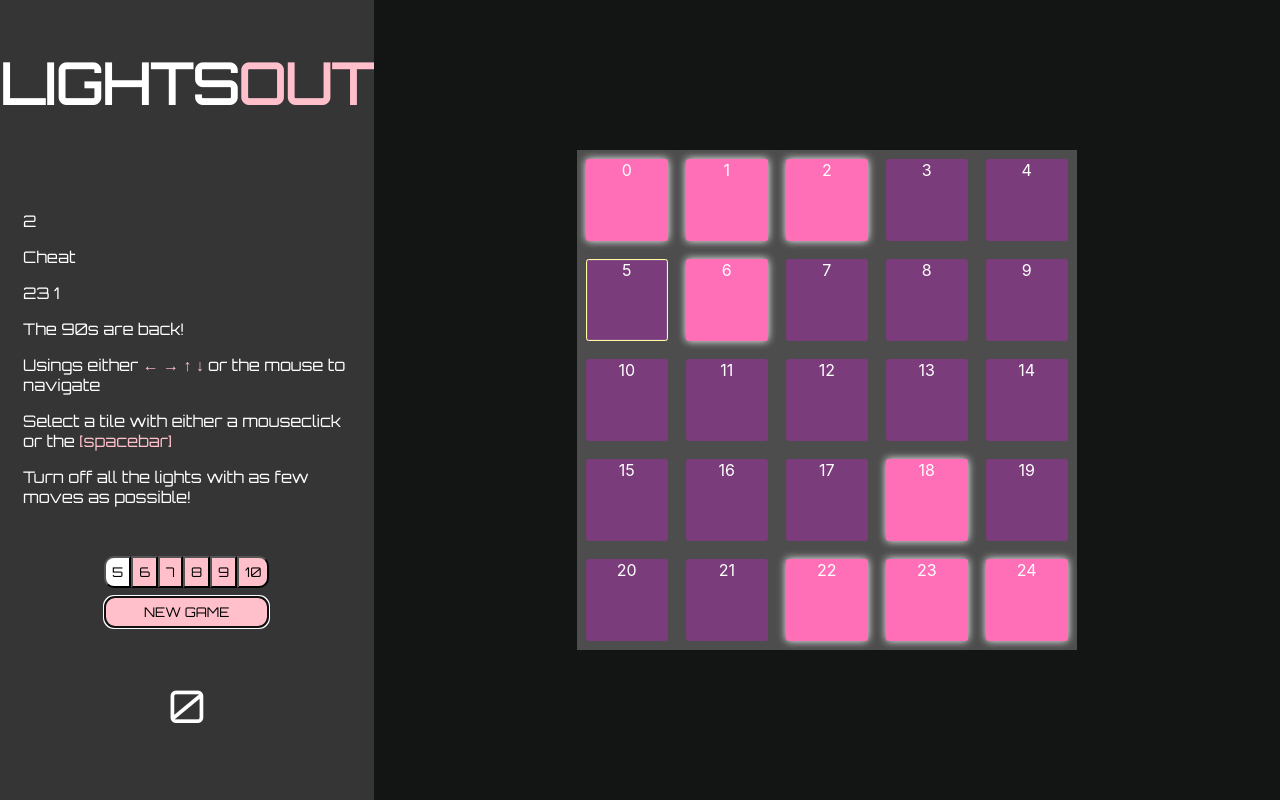
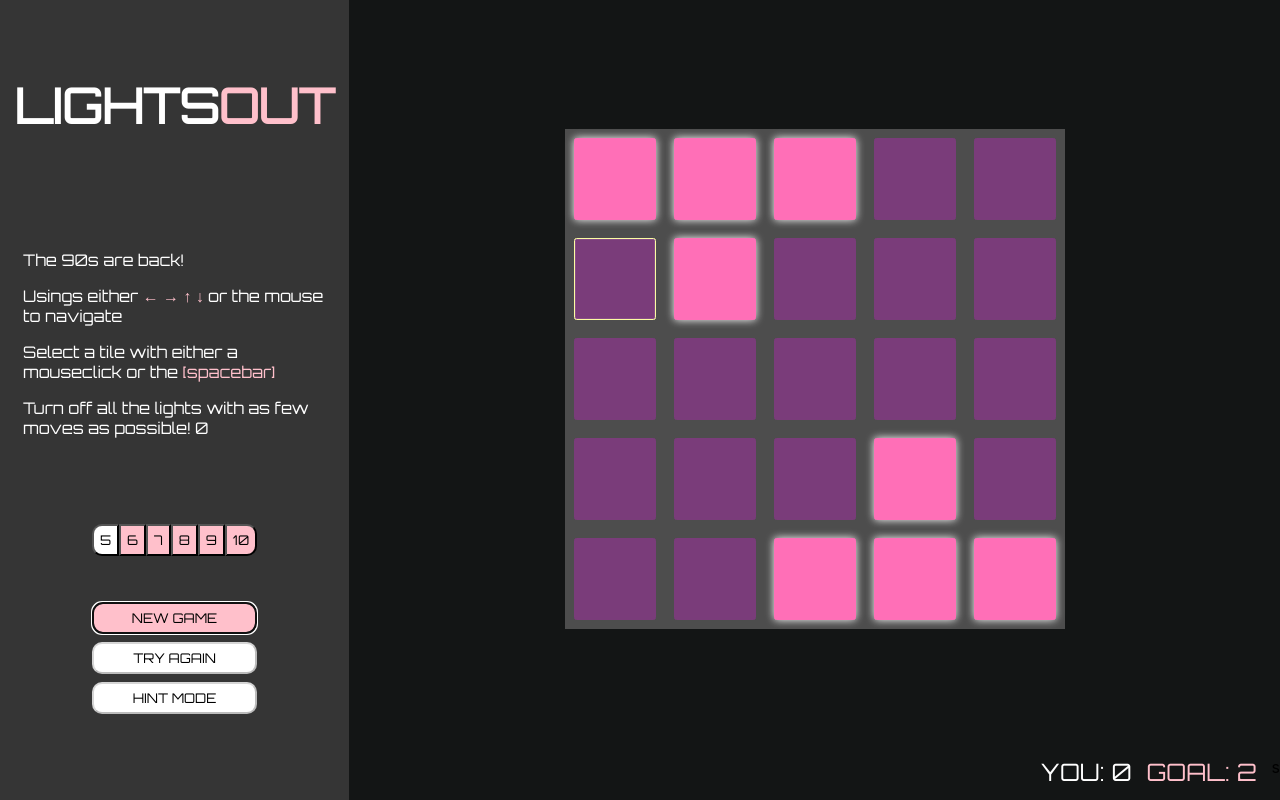
Before and after one commit to cmartinez84/react-lightsout, a React (Create React App) app: page / in a window 1280 px wide. Built offline with nearby package versions, Linux system fonts and the light colour scheme.

Commit message:
Created tryagain mode, improved styles for smaller sizes, elements no longer breaking or expanding page.

```diff
--- a/src/App.css
+++ b/src/App.css
@@ -8,12 +8,24 @@
 }
 .col-2{
     display: flex;
-    align-items: center;
-    justify-content: center;
+    flex-direction: column;
+    justify-content: space-between;
     background-color: rgb(19, 21, 21);
     height: 100vh;
     position: relative;
+
 }
+.col-2-row-1{
+    flex-basis: 97vh;
+    display: flex;
+    justify-content: center;
+    align-items: center;
+}
+
+.col-2-row-2{
+    /* background: lightgreen */
+}
+
 .col-1-block-1{
     display: flex;
     justify-content: center;
@@ -51,11 +63,18 @@
 .start-button:disabled{
     background-color: white;
 }
-.score{
-    font-size: 45px;
-    color: white;
-    font-family: 'Orbitron', sans-serif;
+
+.col-1-block-3{
+    display: flex;
+    justify-content: space-around;
+    align-items: center;
 }
+.col-1-block-2 div{
+    flex: 1
+}
+
+
+
 
 .instructions{
     font-family: 'Orbitron', sans-serif;
@@ -86,6 +105,6 @@
 
   @media only screen and (min-width: 1200px) and (min-height: 800px){
    .site-title{
-    font-size: 3.5em;
+    font-size: 3em;
    }
   }
--- a/src/App.js
+++ b/src/App.js
@@ -4,17 +4,17 @@ import Board from './components/board/board.js';
 import Controls from './components/controls/controls.js';
 import './App.css';
 import { useRef } from 'react';
+import ScoreContainer from './components/ScoreContainer/ScoreContainer.js';
 
 
 // 5 6 7 8 9 10
 // 25 36 49 64 81 100
 //   11 13 15 17 19
     // 2
-// Win does not ask to play again, it just draws new board.
 // Store the preplays in state
 //Cannot change levels while game in play
 
-// Preplays start
+// Game difficulty starts easy and increasese with ever successive win. Difficulty is mathmatically proportionate for all board areas. New game starts immediately after win and gets increasingly difficult.
 
 class App extends Component{
 
@@ -29,8 +29,10 @@ class App extends Component{
     boardWidth: 5,
     boardArea: 25,
     selectedWidth: 5,
-    difficlty: 2,
-    preplays: []
+    difficulty: 2,
+    preplays: [],
+    tryAgain: false,
+    disableNewGameButton: false
   }
 
   handleTileClick=(index)=>{
@@ -84,35 +86,30 @@ class App extends Component{
   checkForWin(newTiles){
     const allLightsOut = newTiles.every(tile => tile === false);
     if (allLightsOut){
+      console.log(allLightsOut)
       this.removeKeyBoardFunctionality();
-      this.setState({ difficlty: this.state.difficlty + 1 })
-      this.startGame();
-      // this.setState({
-      //   showWinOverlay:true,
-      //   highlightedTile: null,
-      //   gameInPlay: false,
-      //   demoMode: true
-      // });
-      // this.startCelebrationSequence();
-      // this.startButtonRef.focus();
+      this.setState({difficulty : this.state.difficulty + 1 })
+      console.log(this.state)
+      this.startGame(false, false);
     }
   }
-  startCelebrationSequence=()=>{
-    const allFalse = this.state.tiles.map(tile=>false);
-    const allTrue = this.state.tiles.map(tile=>true);
-    setTimeout(()=>{this.setState({tiles: allTrue})}, 500)
-    setTimeout(()=>{this.setState({tiles: allFalse})}, 1000)
-    setTimeout(()=>{this.setState({tiles: allTrue})}, 1500)
-    setTimeout(()=>{this.setState({tiles: allFalse})}, 2000)
-    setTimeout(()=>{this.setState({tiles: allTrue})}, 2500)
-    setTimeout(()=>{this.setState({tiles: allFalse})}, 3000)
-
-  }
+  // startCelebrationSequence=()=>{
+  //   const allFalse = this.state.tiles.map(tile=>false);
+  //   const allTrue = this.state.tiles.map(tile=>true);
+  //   setTimeout(()=>{this.setState({tiles: allTrue})}, 500)
+  //   setTimeout(()=>{this.setState({tiles: allFalse})}, 1000)
+  //   setTimeout(()=>{this.setState({tiles: allTrue})}, 1500)
+  //   setTimeout(()=>{this.setState({tiles: allFalse})}, 2000)
+  //   setTimeout(()=>{this.setState({tiles: allTrue})}, 2500)
+  //   setTimeout(()=>{this.setState({tiles: allFalse})}, 3000)
+  // }
 
 
   componentDidMount(){
     setTimeout(this.startDemoMode, 500)
+    if(!this.state.gameInPlay){
       this.startButtonRef.focus();
+    }
     }
     buildBoard(){
       const myArray = [];
@@ -126,16 +123,23 @@ class App extends Component{
 
   createChaos=()=>{
     //theoretically, there are unbeatable boards. Generated actual plays from a blank board is an attempt to avoid that
-    let preplays = [];
-    const scaleDifficulty = Math.ceil((this.state.difficlty * this.state.boardArea) / 25)
+    let preplays = this.state.preplays;
+
+    const scaleDifficulty = Math.ceil((this.state.difficulty * this.state.boardArea) / 25)
     console.log(scaleDifficulty)
-    // const totalPreplays = Math.floor(Math.random() * 10) +2;
+    console.log(this.state.difficulty)
+
+    if(!this.state.tryAgain){
+      // if(true){
+      preplays=[];
       for(let i = 0; i <scaleDifficulty ; i++){
         const val = Math.floor(Math.random() * (this.state.boardArea));
         if(preplays.indexOf(val) === -1) {
             preplays.push(val)
         }
       }
+    }
+
     let newTiles = [...this.state.tiles];
 
     preplays.forEach((preplay)=>{
@@ -144,10 +148,13 @@ class App extends Component{
         newTiles[index] = !newTiles[index];
       })
     });
+    //setState is not working on plays when being implemented in startGame
     this.setState({
       tiles: newTiles,
+      plays:0,
       highlightedTile: 0,
-        preplays
+      preplays,
+      disableNewGameButton: false
     });
   }
 
@@ -157,26 +164,44 @@ class App extends Component{
   removeKeyBoardFunctionality=()=>{
     document.removeEventListener('keydown', this.navigateWithKeyboard);
   }
+  handleClickStart=()=>{
+    this.setState({difficulty: 2})
+    this.startGame();
+    console.log(this.state.difficulty)
+  }
+  handleClicktryagain=()=>{
+    this.setState({tryAgain: 2})
+    this.startGame();
+  }
 
+  //used for Try Again and automatically restarting after win
   startGame=()=>{
+    // newBoard is for any new pattern, whether try again or not
     this.removeKeyBoardFunctionality();
+    //build board builds blank board only
     this.buildBoard();
     this.setState({
       showWinOverlay: false,
       showPreGameOverlay: false,
-      plays: 0,
       gameInPlay: true,
       demoMode: false,
       highlightedTile: null,
       boardWidth: this.state.selectedWidth,
+      plays: 0,
+      tiles:  this.state.tiles.map(tile=>false),
+      disableNewGameButton: true
     })
+
     setTimeout(this.createChaos, 1000);
     setTimeout(this.addKeyBoardFunctionality, 1500);
 
     this.startButtonRef.blur();
+    //accounts for possible delays in enacting state
     this.col2ref.scrollIntoView({ behavior : "smooth"})
 
+
   }
+
 
 
   navigateWithKeyboard=(e)=>{
@@ -267,35 +292,44 @@ class App extends Component{
         </div>
         <div className="col-1-block-2">
           <div className='instructions'>
-            <p>{this.state.difficlty}</p>
-            <p>Cheat</p>
-            <p>{this.state.preplays.join(' ')}</p>
             <p> The 90s are back!</p>
             <p>Usings either <span className="pink">← → ↑ ↓</span> or the mouse to navigate </p>
             <p>Select a tile with either a mouseclick or the <span className="pink">[spacebar]</span></p>
-            <p>Turn off all the lights with as few moves as possible!</p>
+            <p>Turn off all the lights with as few moves as possible! {this.state.plays}</p>
           </div>
         <div className=" all-buttons-container">
           <Controls
+            gameInPlay={this.state.gameInPlay}
             selectedWidth={this.state.selectedWidth}
             setSelectedWidth={this.setSelectedWidth}
           ></Controls>
+          {/* start game args are tryAgain, resetLevels */}
           <button
+              disabled={this.state.disableNewGameButton}
               ref={ startButtonElement =>this.startButtonRef = startButtonElement}
               className="start-button"
-              onClick={this.startGame}>NEW GAME
+              onClick={this.handleClickStart}>NEW GAME
+          </button>
+          <button
+              disabled={!this.state.gameInPlay}
+              className="start-button"
+              onClick={this.handleClicktryagain}>TRY AGAIN
+          </button>
+          <button
+              disabled={!this.state.gameInPlay}
+              className="start-button"
+              onClick={this.startGame}>HINT MODE
           </button>
         </div>
         </div>
         <div className="col-1-block-3">
-            <p className='score'>{this.state.plays}</p>
         </div>
         </div>
         <div className="col-2"  ref={col2Element => this.col2ref = col2Element}>
+        <div className='col-2-row-1'>
             <Board
               selectedWidth={this.state.selectedWidth}
               boardWidth={this.state.boardWidth}
-            gameInPlay={this.state.gameInPlay}
               showPreGameOverlay={this.state.showPreGameOverlay}
               showWinOverlay={this.state.showWinOverlay}
               highlightedTile={this.state.highlightedTile}
@@ -303,6 +337,15 @@ class App extends Component{
               handleTileClick={this.handleTileClick}
               tiles={this.state.tiles}
             ></Board>
+          </div>
+          <div className='col-2-row-2'>
+            <ScoreContainer
+              score={this.state.plays}
+              goal={this.state.preplays.length}
+            />
+          </div>
+
+
 
         </div>
 
--- /dev/null
+++ b/src/components/ScoreContainer/ScoreContainer.css
@@ -0,0 +1,23 @@
+.score-container{
+    display: none;
+    justify-content: flex-end;
+}
+.score-container div{
+    padding-bottom: 13px;
+    padding-right: 15px
+}
+.score{
+    font-size: 1.5em;
+    margin: 0;
+    color: white;
+    font-family: 'Orbitron', sans-serif;
+}
+.pink{
+    color: pink
+}
+
+@media only screen and (min-height: 500px) {
+        .score-container{
+            display: flex
+        }
+  }
--- /dev/null
+++ b/src/components/ScoreContainer/ScoreContainer.js
@@ -0,0 +1,17 @@
+import React from 'react'
+import './ScoreContainer.css'
+
+function ScoreContainer({score, goal}) {
+  return (
+    <div className="score-container">
+        <div>
+        <p className='score'>YOU: {score}</p>
+        </div>
+        <div>
+        <p className='score pink'>GOAL: {goal}</p>
+        </div>     s
+  </div>
+  )
+}
+
+export default ScoreContainer
--- a/src/components/board/board.css
+++ b/src/components/board/board.css
@@ -23,7 +23,7 @@
     grid-column: span 5;
 }
 
-@media only screen and (min-width: 600px) {
+@media only screen and (min-width: 600px) and (min-height: 600px) {
     .board {
       width: 500px;
       height: 500px;
--- a/src/components/board/board.js
+++ b/src/components/board/board.js
@@ -20,11 +20,10 @@ const PreGameOverLay = function(){
     )
 }
 
-const Board = function(props, ref){
-    const boop  = props.selectedWidth;
+const Board = function({boardWidth, highlightedTile, handleTileClick, handleHover, showWinOverlay, showPreGameOverlay, tiles}, ref){
 
     const boardSize = {
-        gridTemplateColumns: `repeat(${props.boardWidth}, 1fr)`,
+        gridTemplateColumns: `repeat(${boardWidth}, 1fr)`,
     }
 
 
@@ -32,12 +31,12 @@ const Board = function(props, ref){
 
         <>
             <div className='board' style={boardSize}>
-                {props.tiles.map((tile, i)=>{
+                {tiles.map((tile, i)=>{
                     return(
                         <Tile
-                        highlightedTile={props.highlightedTile}
-                        handleTileClick={props.handleTileClick}
-                        handleHover={props.handleHover}
+                        highlightedTile={highlightedTile}
+                        handleTileClick={handleTileClick}
+                        handleHover={handleHover}
                         isLit= {tile}
                         index={i}
                         key={i}></Tile>
@@ -45,12 +44,12 @@ const Board = function(props, ref){
                 }
                 )}
             </div>
-            {props.showWinOverlay ?
+            {showWinOverlay ?
                     <BoardOverlay></BoardOverlay>
                      :
                     ''
             }
-            {props.showPreGameOverlay ?
+            {showPreGameOverlay ?
                     <PreGameOverLay></PreGameOverLay>
                     :
                     ''
--- a/src/components/tile/tile.js
+++ b/src/components/tile/tile.js
@@ -1,24 +1,24 @@
 import './tile.css';
 import { useState } from 'react';
 
-const Tile = function(props){
+const Tile = function({index, highlightedTile, isLit, handleTileClick, handleHover}){
     const [hoverState, setHoverState] = useState(false);
     const onTileClick = (index)=>{
-        props.handleTileClick(index);
+        handleTileClick(index);
     }
     const onHover=(index)=>{
-        props.handleHover(index);
+        handleHover(index);
     }
 
         return (
             <span className={'tile-container'}>
                 <span
-                onMouseOver={()=>{onHover(props.index)}}
-                onClick={()=>{onTileClick(props.index)}}
+                onMouseOver={()=>{onHover(index)}}
+                onClick={()=>{onTileClick(index)}}
                 className={
-                    `${props.highlightedTile === props.index ? 'hovered' : ' '}
-                     ${props.isLit ? 'tile-lit': 'tile-dark'}
-                    tile`}> {props.index} </span>
+                    `${highlightedTile === index ? 'hovered' : ' '}
+                     ${isLit ? 'tile-lit': 'tile-dark'}
+                    tile`}>  </span>
             </span>
         )
 }
```
Also changed, not shown: src/components/controls/controls.js (+4 -3 lines). Lines whose indentation alone changed are shown as unchanged.
